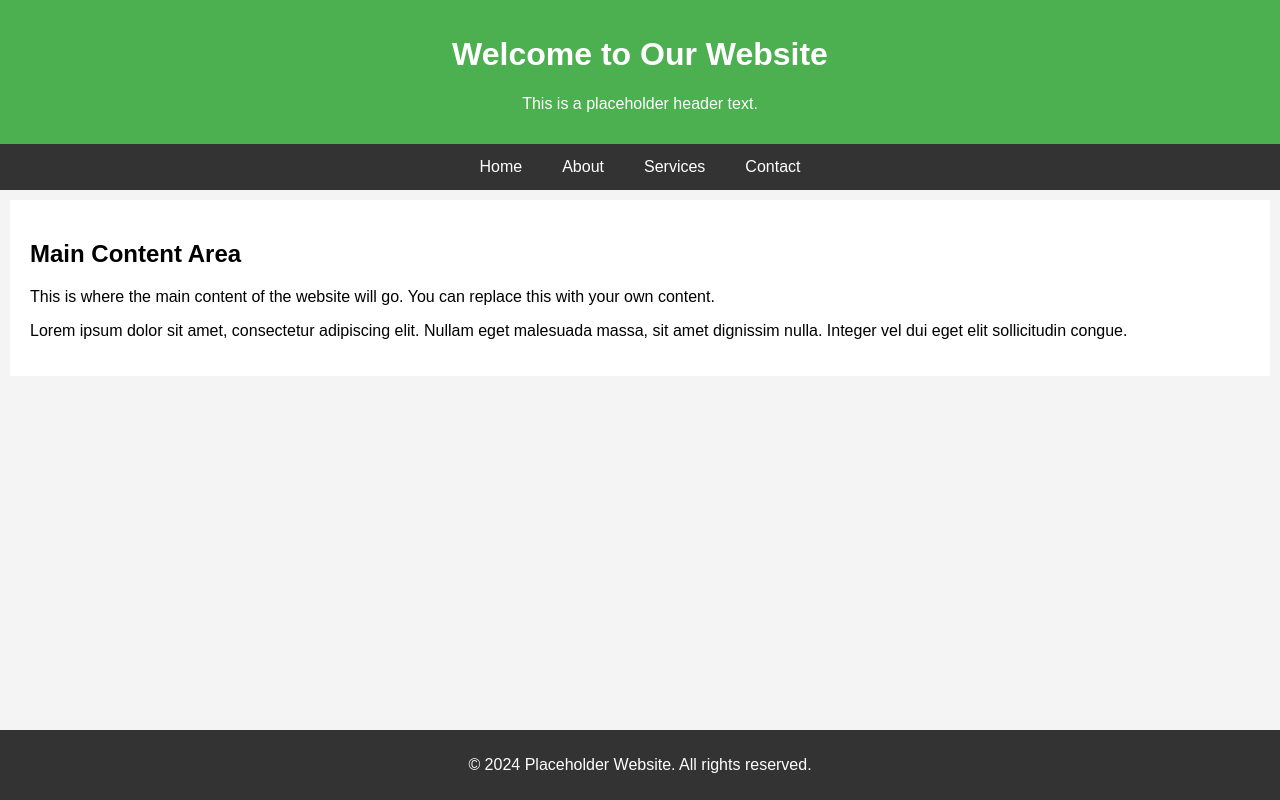
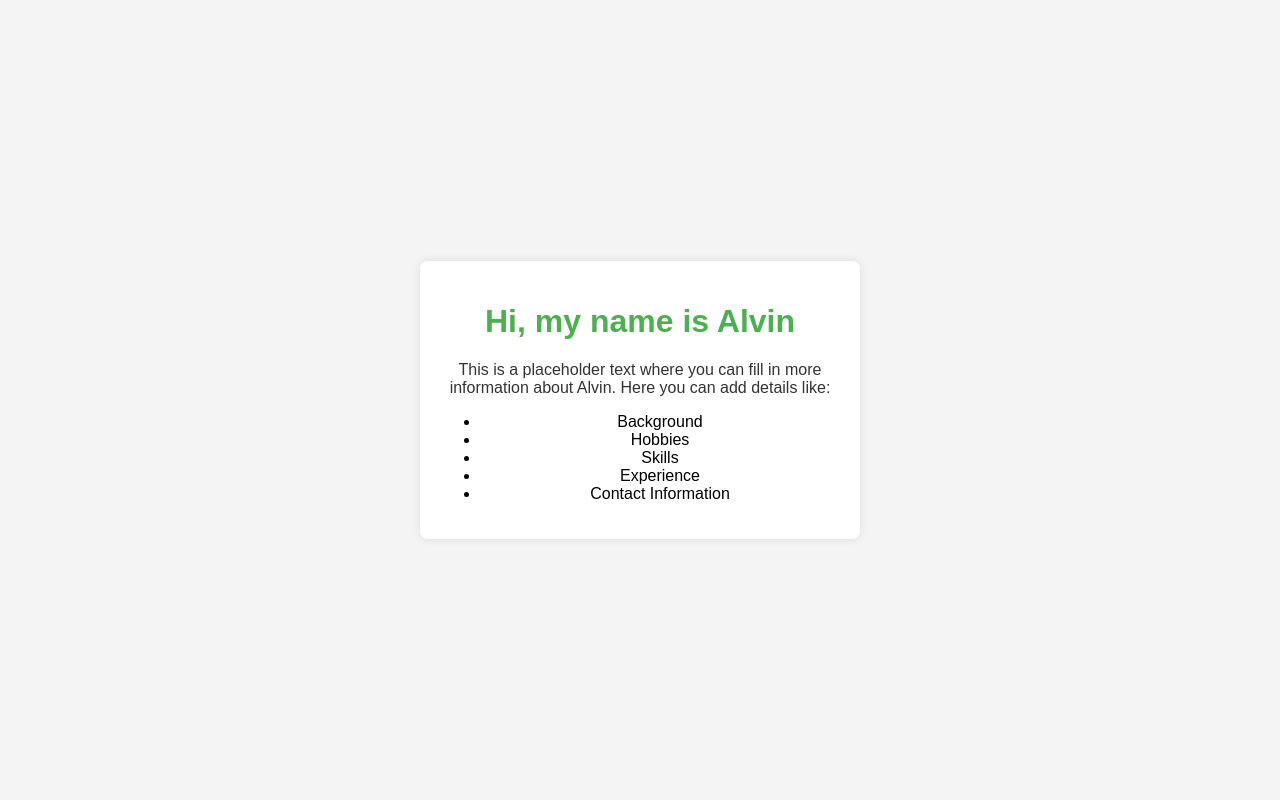
Before and after one commit to alvin-banh/alvin-banh.github.io, a plain HTML site: page index.html in a window 1280 px wide. Drawn offline with Linux system fonts and the light colour scheme.

Commit message:
Update index.html

```diff
--- a/index.html
+++ b/index.html
@@ -3,69 +3,46 @@
 <head>
     <meta charset="UTF-8">
     <meta name="viewport" content="width=device-width, initial-scale=1.0">
-    <title>Placeholder Website</title>
+    <title>About Alvin</title>
     <style>
         body {
             font-family: Arial, sans-serif;
             margin: 0;
             padding: 0;
             background-color: #f4f4f4;
-        }
-        header {
-            background-color: #4CAF50;
-            color: white;
-            padding: 15px 10px;
-            text-align: center;
-        }
-        nav {
             display: flex;
             justify-content: center;
-            background-color: #333;
+            align-items: center;
+            height: 100vh;
         }
-        nav a {
-            color: white;
-            padding: 14px 20px;
-            text-decoration: none;
+        .container {
+            background-color: white;
+            padding: 20px;
+            border-radius: 8px;
+            box-shadow: 0 0 10px rgba(0, 0, 0, 0.1);
             text-align: center;
+            max-width: 400px;
+            width: 100%;
         }
-        nav a:hover {
-            background-color: #ddd;
-            color: black;
+        h1 {
+            color: #4CAF50;
         }
-        main {
-            padding: 20px;
-            margin: 10px;
-            background-color: white;
-        }
-        footer {
-            background-color: #333;
-            color: white;
-            text-align: center;
-            padding: 10px 0;
-            position: fixed;
-            bottom: 0;
-            width: 100%;
+        p {
+            color: #333;
         }
     </style>
 </head>
 <body>
-    <header>
-        <h1>Welcome to Our Website</h1>
-        <p>This is a placeholder header text.</p>
-    </header>
-    <nav>
-        <a href="#">Home</a>
-        <a href="#">About</a>
-        <a href="#">Services</a>
-        <a href="#">Contact</a>
-    </nav>
-    <main>
-        <h2>Main Content Area</h2>
-        <p>This is where the main content of the website will go. You can replace this with your own content.</p>
-        <p>Lorem ipsum dolor sit amet, consectetur adipiscing elit. Nullam eget malesuada massa, sit amet dignissim nulla. Integer vel dui eget elit sollicitudin congue.</p>
-    </main>
-    <footer>
-        <p>&copy; 2024 Placeholder Website. All rights reserved.</p>
-    </footer>
+    <div class="container">
+        <h1>Hi, my name is Alvin</h1>
+        <p>This is a placeholder text where you can fill in more information about Alvin. Here you can add details like:</p>
+        <ul>
+            <li>Background</li>
+            <li>Hobbies</li>
+            <li>Skills</li>
+            <li>Experience</li>
+            <li>Contact Information</li>
+        </ul>
+    </div>
 </body>
 </html>
```
